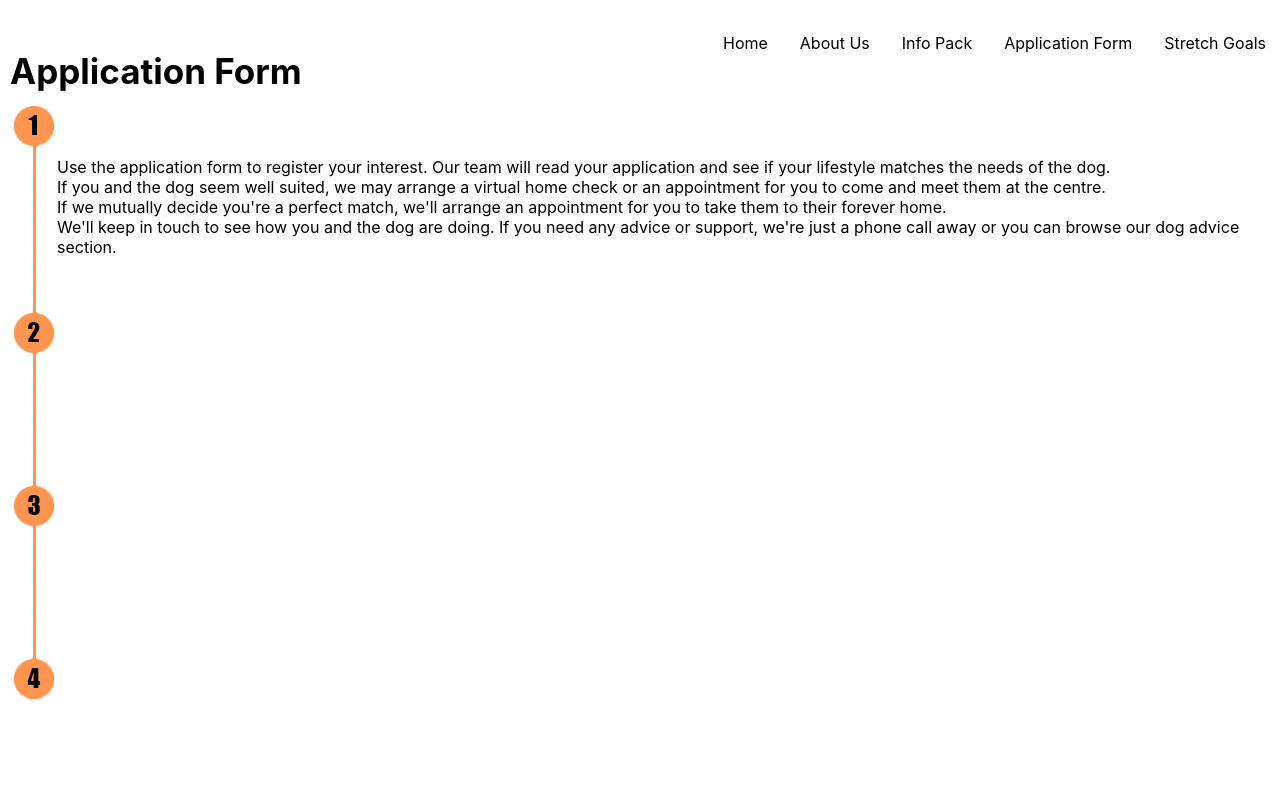
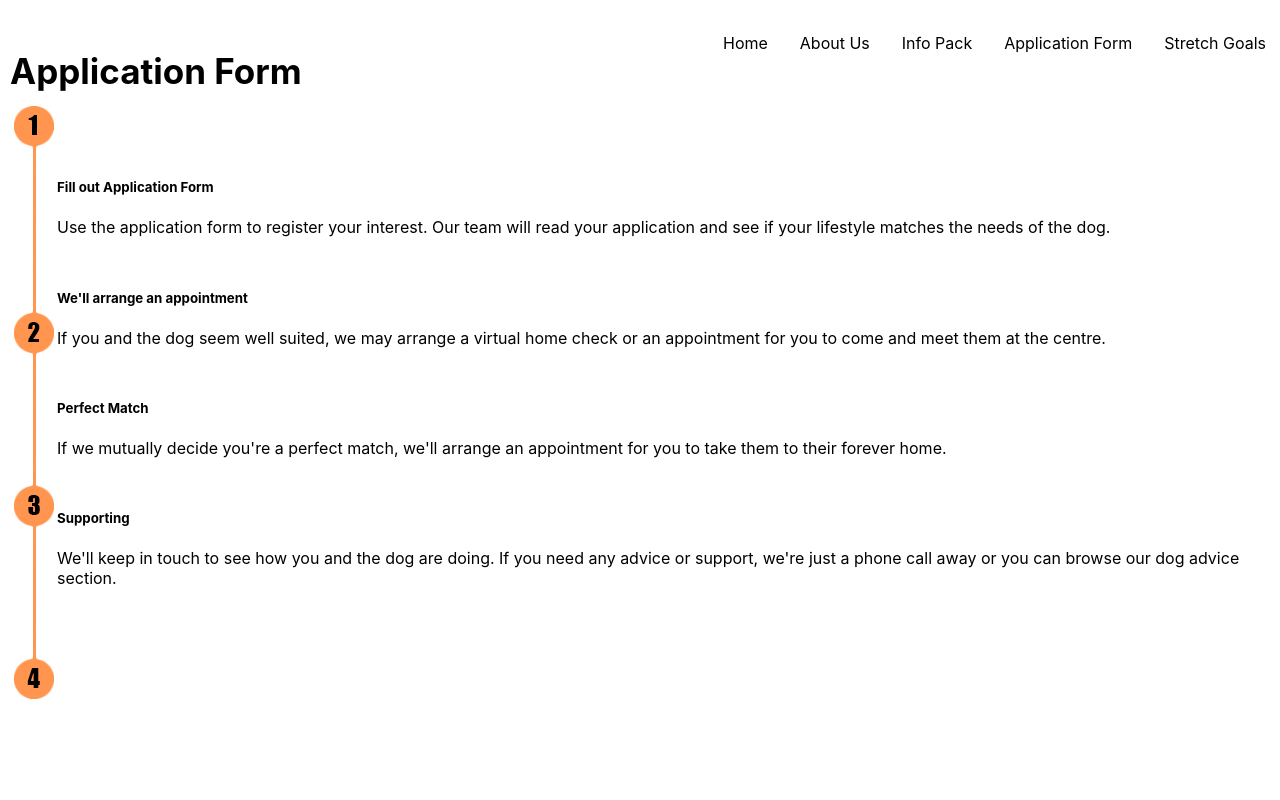
Before and after one commit to anjaliruth/TheHackitectsFinalProjects, a React (Create React App) app in the folder myapp/: page /application-form in a window 1280 px wide. Shown: the top 800 px of the page. Built offline with nearby package versions, Linux system fonts and the light colour scheme.

Commit message:
adjusting sub-headings & paragraphs on the timeline, nearly there

```diff
--- a/myapp/src/components/ApplicationForm/ApplicationForm.css
+++ b/myapp/src/components/ApplicationForm/ApplicationForm.css
@@ -22,11 +22,17 @@
 }
 
 #TL_img {
-
     margin-top: 100px;
     margin-left: 10px;
 }
+
 .step-rows {
     width: 300vw;
     height: 50vH;
-  }
+}
+
+.step1 {
+ margin-bottom: 10px;
+ display: flex;
+ flex-direction: row;
+}
--- a/myapp/src/components/ApplicationForm/ApplicationForm.js
+++ b/myapp/src/components/ApplicationForm/ApplicationForm.js
@@ -19,26 +19,30 @@ export default function ApplicationForm() {
           border="0"
         />
         <div className="step-rows">
-          <span className="step1">
+          <h5>Fill out Application Form</h5>
+          <span className="step1" id="application-parapgraph1">
             Use the application form to register your interest. Our team will
             read your application and see if your lifestyle matches the needs of
-            the dog.{" "}
+            the dog.
           </span>
           <br />
+          <h5 className="para-title">We'll arrange an appointment</h5>
           <span className="step1">
             If you and the dog seem well suited, we may arrange a virtual home
-            check or an appointment for you to come and meet them at the centre.{" "}
+            check or an appointment for you to come and meet them at the centre.
           </span>
           <br />
+          <h5 className="para-title">Perfect Match</h5>
           <span className="step1">
             If we mutually decide you're a perfect match, we'll arrange an
-            appointment for you to take them to their forever home.{" "}
+            appointment for you to take them to their forever home.
           </span>
           <br />
+          <h5>Supporting</h5>
           <span className="step1">
             We'll keep in touch to see how you and the dog are doing. If you
             need any advice or support, we're just a phone call away or you can
-            browse our dog advice section.{" "}
+            browse our dog advice section.
           </span>
         </div>
       </section>
```
Also changed, not shown: 1 other file (tests, documents, lock files or other folders).
